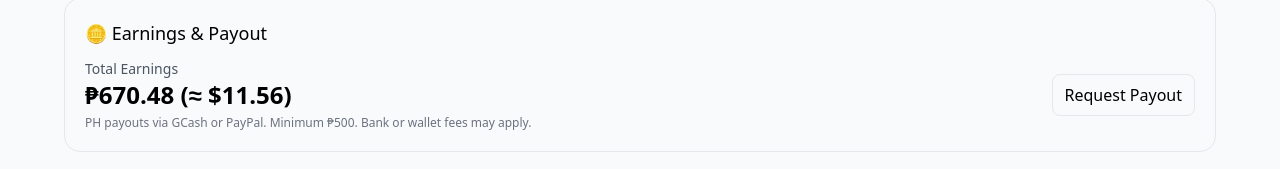
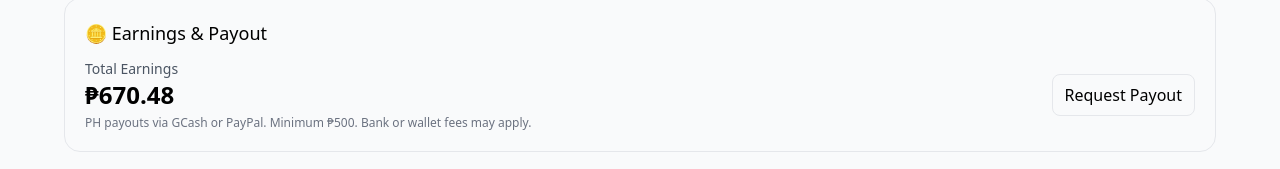
Before and after one commit to begintolern/Linkmint, a Next.js app: page /dashboard in a window 1280 px wide. Shown: the part 538-707 px from the top of the page. Built offline with nearby package versions, Linux system fonts and the light colour scheme; no server answers; sample sign-in values are in the browser's storage.

Commit message:
fix: hide USD equivalent for regular PH users, visible only for admin

```diff
--- a/app/dashboard/page.tsx
+++ b/app/dashboard/page.tsx
@@ -65,8 +65,12 @@ export default async function DashboardPage() {
 
   // TODO: replace with real totals from your API
   const totalUsd = 11.56;
-  const totalLabel =
-    REGION === "PH" ? formatMoneyPHP(totalUsd, usdToPhp, true) : formatMoneyUSD(totalUsd);
+  const showUsd = role === "admin"; // only admin sees USD reference
+const totalLabel =
+  REGION === "PH"
+    ? formatMoneyPHP(totalUsd, usdToPhp, showUsd)
+    : formatMoneyUSD(totalUsd);
+
 
   return (
     <div className="mx-auto max-w-6xl space-y-6 sm:space-y-8">
```
